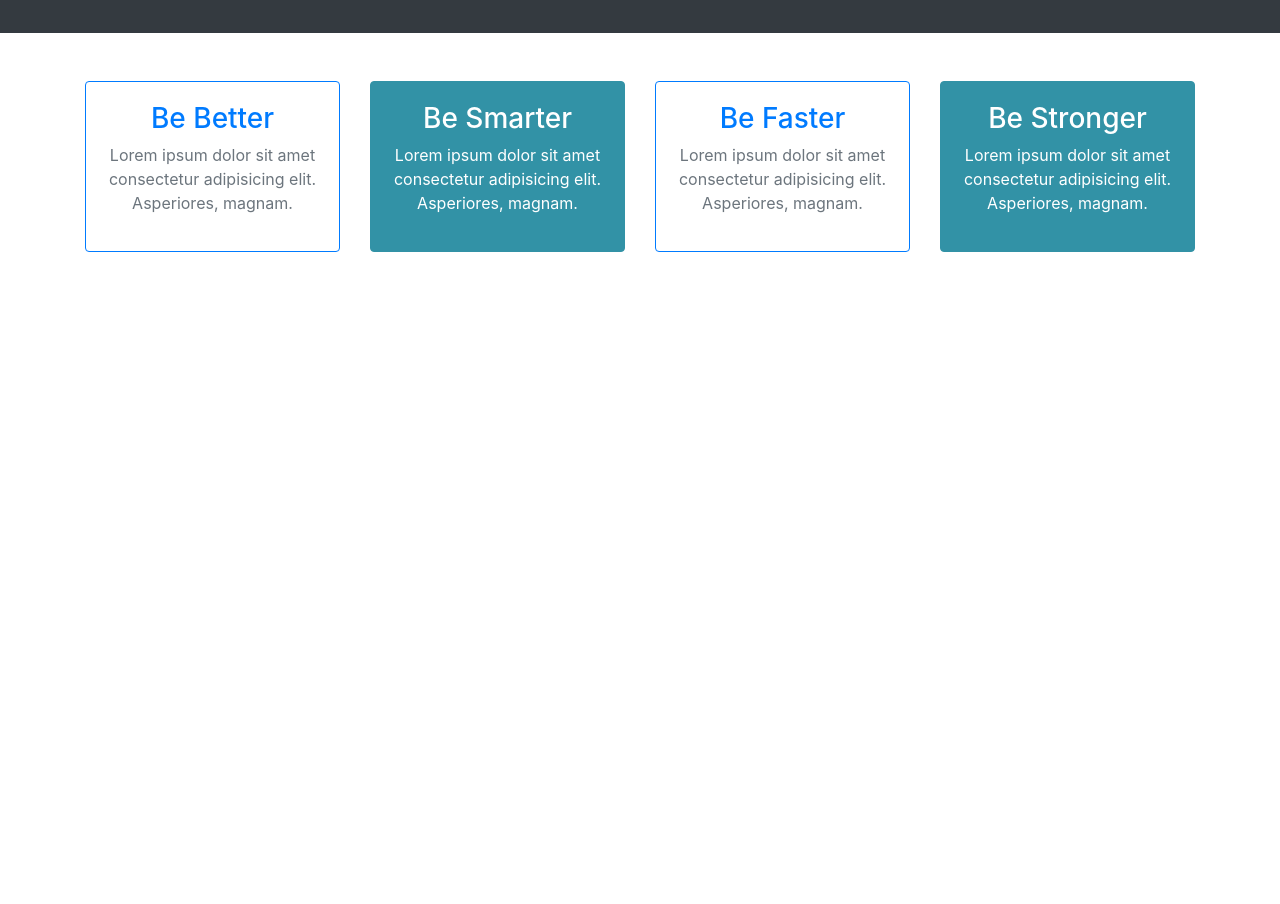
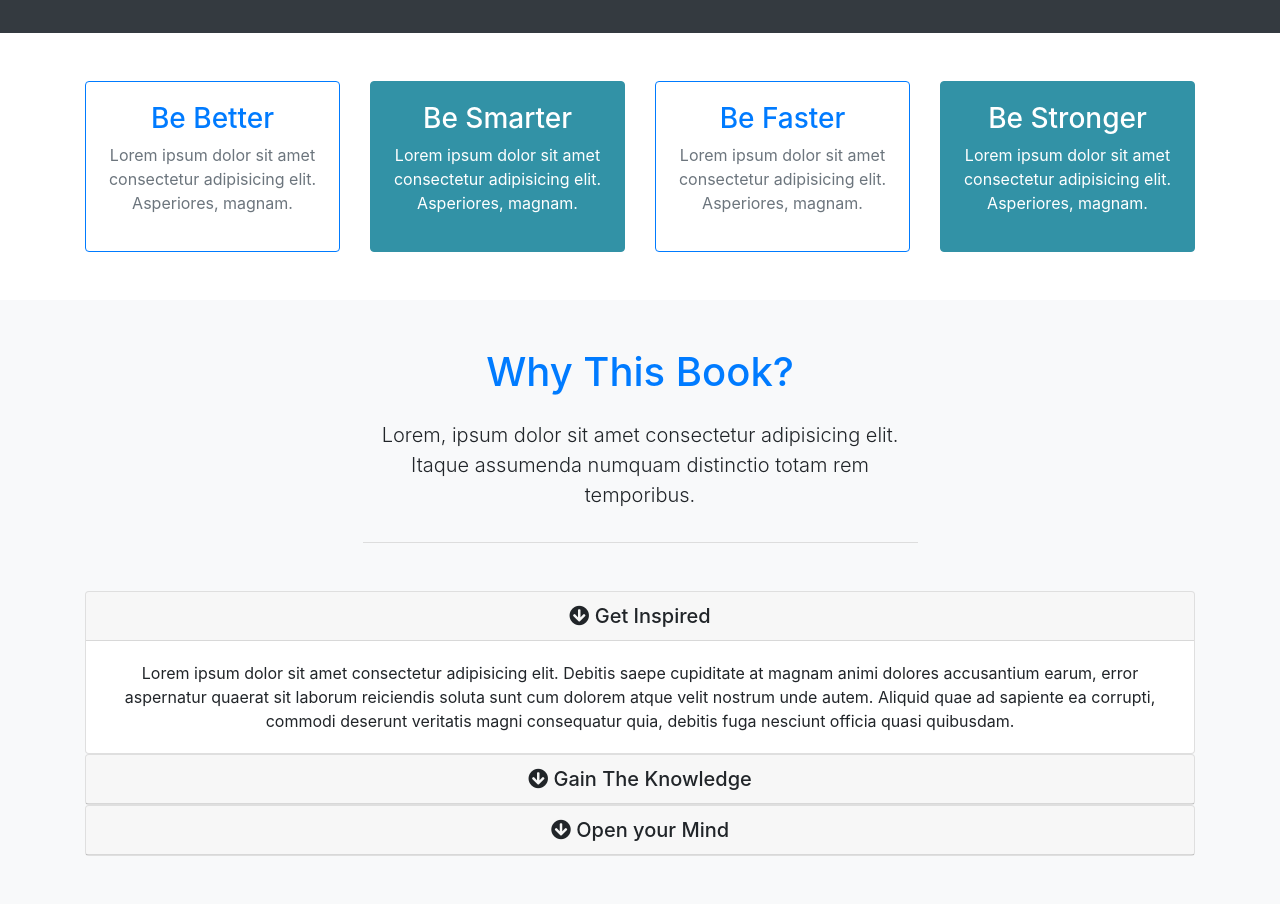
Before and after one commit to ManhQLe/Bootstrapless, a website: page src/Mizuxe.html in a window 1280 px wide. Shown: the part 857-1761 px from the top of the page. Before the commit the page ends 1157 px from the top, so only its background shows below. Drawn offline with Linux system fonts and the light colour scheme.

Commit message:
Added accordion

```diff
--- a/src/Mizuxe.html
+++ b/src/Mizuxe.html
@@ -121,6 +121,67 @@
             </div>
         </div>
     </section>
+
+    <!-- ABOUT -->
+    <section id="about" class="py-5 text-center bg-light">
+        <div class="container">
+            <div class="row">
+                <div class="col">
+                    <div class="info-header mb-5">
+                        <h1 class="text-primary pb-3">Why This Book?</h1>
+                        <p class="lead pb-3">Lorem, ipsum dolor sit amet consectetur adipisicing elit. Itaque assumenda numquam distinctio totam rem temporibus.</p>
+                    </div>
+                    <!-- ACCORDION-->
+                    <div id="accordion">
+                        <div class="card">
+                            <div class="card-header">
+                                <h5 class="mb-0">
+                                    <div href="#collapse1" data-toggle="collapse" data-parent="#accordion">
+                                        <i class="fas fa-arrow-circle-down"></i> Get Inspired
+                                    </div>
+                                </h5>
+                            </div>
+                            <div id="collapse1" class="collapse show">
+                                <div class="card-body">
+                                    Lorem ipsum dolor sit amet consectetur adipisicing elit. Debitis saepe cupiditate at magnam animi dolores accusantium earum, error aspernatur quaerat sit laborum reiciendis soluta sunt cum dolorem atque velit nostrum unde autem. Aliquid quae ad sapiente ea corrupti, commodi deserunt veritatis magni consequatur quia, debitis fuga nesciunt officia quasi quibusdam.
+                                </div>
+                            </div>
+                        </div>
+
+                        <div class="card">
+                            <div class="card-header">
+                                <h5 class="mb-0">
+                                    <div href="#collapse2" data-toggle="collapse" data-parent="#accordion">
+                                        <i class="fas fa-arrow-circle-down"></i> Gain The Knowledge
+                                    </div>
+                                </h5>
+                            </div>
+                            <div id="collapse2" class="collapse">
+                                <div class="card-body">
+                                    Lorem ipsum dolor sit amet consectetur adipisicing elit. Debitis saepe cupiditate at magnam animi dolores accusantium earum, error aspernatur quaerat sit laborum reiciendis soluta sunt cum dolorem atque velit nostrum unde autem. Aliquid quae ad sapiente ea corrupti, commodi deserunt veritatis magni consequatur quia, debitis fuga nesciunt officia quasi quibusdam.
+                                </div>
+                            </div>
+                        </div>
+
+                        <div class="card">
+                            <div class="card-header">
+                                <h5 class="mb-0">
+                                    <div href="#collapse2" data-toggle="collapse" data-parent="#accordion">
+                                        <i class="fas fa-arrow-circle-down"></i> Open your Mind
+                                    </div>
+                                </h5>
+                            </div>
+                            <div id="collapse2" class="collapse">
+                                <div class="card-body">
+                                    Lorem ipsum dolor sit amet consectetur adipisicing elit. Debitis saepe cupiditate at magnam animi dolores accusantium earum, error aspernatur quaerat sit laborum reiciendis soluta sunt cum dolorem atque velit nostrum unde autem. Aliquid quae ad sapiente ea corrupti, commodi deserunt veritatis magni consequatur quia, debitis fuga nesciunt officia quasi quibusdam.
+                                </div>
+                            </div>
+                        </div>
+                    </div>
+                </div>
+            </div>
+        </div>
+    </section>
 </body>
 
 </html>
--- a/src/public/app/less/Mizuxe.less
+++ b/src/public/app/less/Mizuxe.less
@@ -31,6 +31,12 @@ body{
     }
 }
 
+.info-header{
+    width: 50%;
+    margin: auto;
+    border-bottom: 1px #ddd solid;
+}
+
 .prim-back{
     background-color: @primary;
     border-color: @primary;
```
Also changed, not shown: src/public/app/css/Mizuxe.css.
